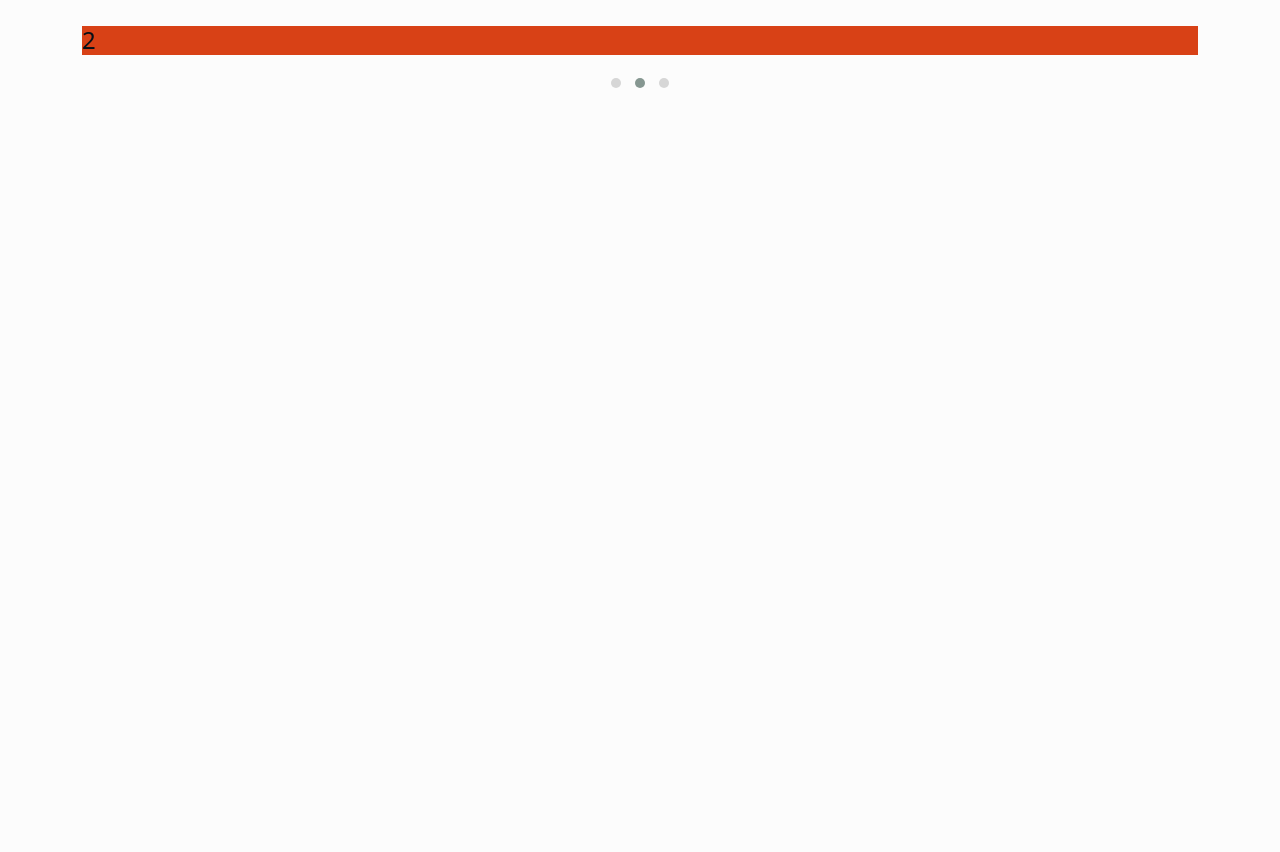
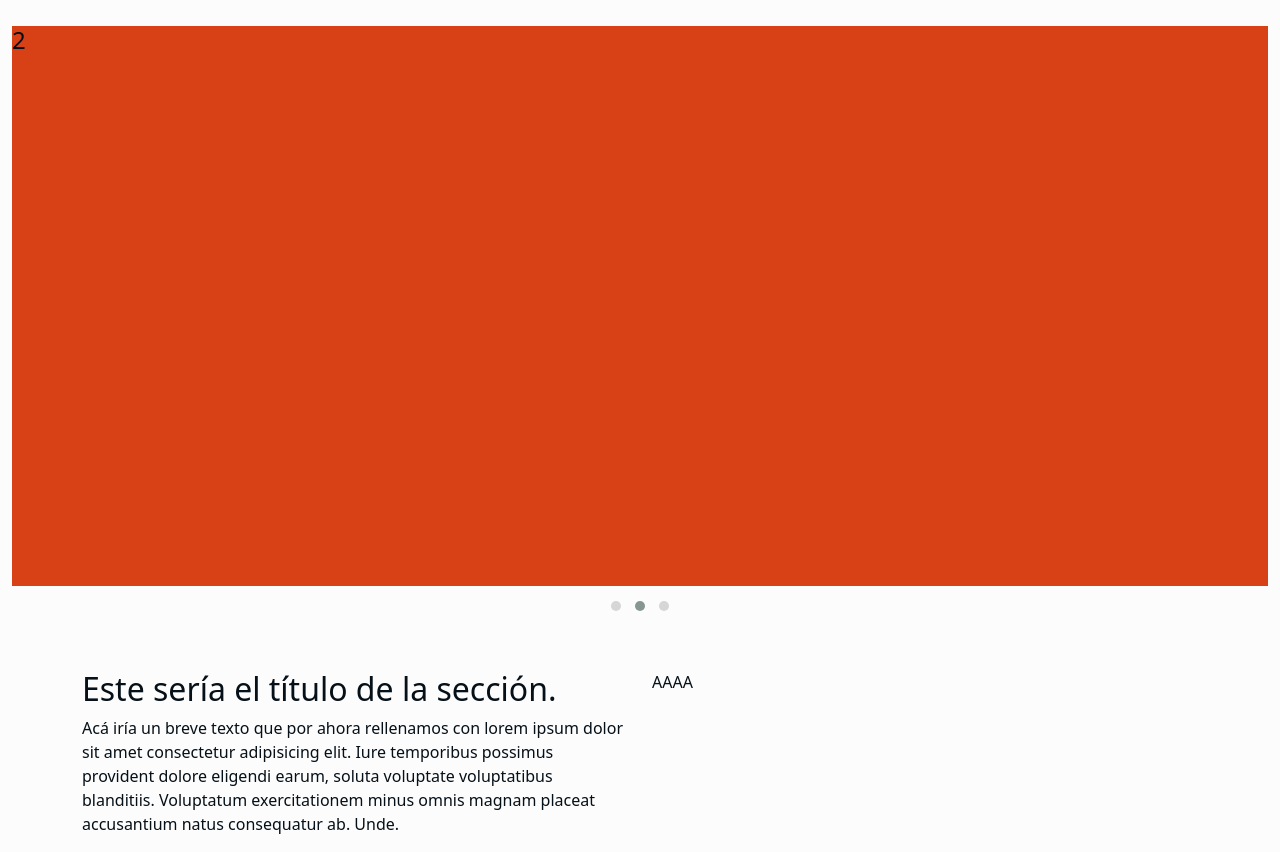
Before and after one commit to Davecelot/menu-secreto, a plain HTML site: page index.html in a window 1280 px wide. Shown: the part 86-938 px from the top of the page. Before the commit the page ends 800 px from the top, so only its background shows below. Drawn offline with nearby package versions, Linux system fonts and the light colour scheme; a web font is replaced by a local one.

Commit message:
Hero section edited. CTA section added

```diff
--- a/index.html
+++ b/index.html
@@ -53,7 +53,8 @@
 
   <!-- Main Start -->
   <main>
-    <header class="container">
+    <!-- Header Start -->
+    <header class="container-fluid">
       <!-- Carousel with Owl Carousel Start -->
       <div class="row">
         <div class="col-12">
@@ -77,6 +78,24 @@
       </div>
       <!-- Carousel with Owl Carousel End -->
     </header>
+    <!-- Header End -->
+
+    <!-- CTA Section Start -->
+    <section class="mt-5 container">
+      <div class="row">
+        <!-- Block -->
+        <div class="col-lg-6">
+          <h2>Este sería el título de la sección.</h2>
+          <p>Acá iría un breve texto que por ahora rellenamos con lorem ipsum dolor sit amet consectetur adipisicing elit. Iure temporibus possimus provident dolore eligendi earum, soluta voluptate voluptatibus blanditiis. Voluptatum exercitationem minus omnis magnam placeat accusantium natus consequatur ab. Unde.</p>
+        </div>
+
+        <!-- Block -->
+        <div class="col-lg-6">
+          <p>AAAA</p>
+        </div>
+      </div>
+    </section>
+    <!-- CTA Section End -->
   </main>
   <!-- Main End -->
 
@@ -101,11 +120,11 @@
       loop: true,
       margin: 32,
       autoplay: true,
-      autoplayTimeout: 3200, /* 3200 */
+      autoplayTimeout: 2800, /* 2800 */
       autoplayHoverPause: true
     });
     $('.play').on('click', function () {
-      owl.trigger('play.owl.autoplay', [3200])
+      owl.trigger('play.owl.autoplay', [2800])
     })
     $('.stop').on('click', function () {
       owl.trigger('stop.owl.autoplay')
--- a/public/css/styles.css
+++ b/public/css/styles.css
@@ -53,4 +53,5 @@ header {
 
 header .item {
     background-color: var(--red) !important;
+    height: 70vh;
 }
```
